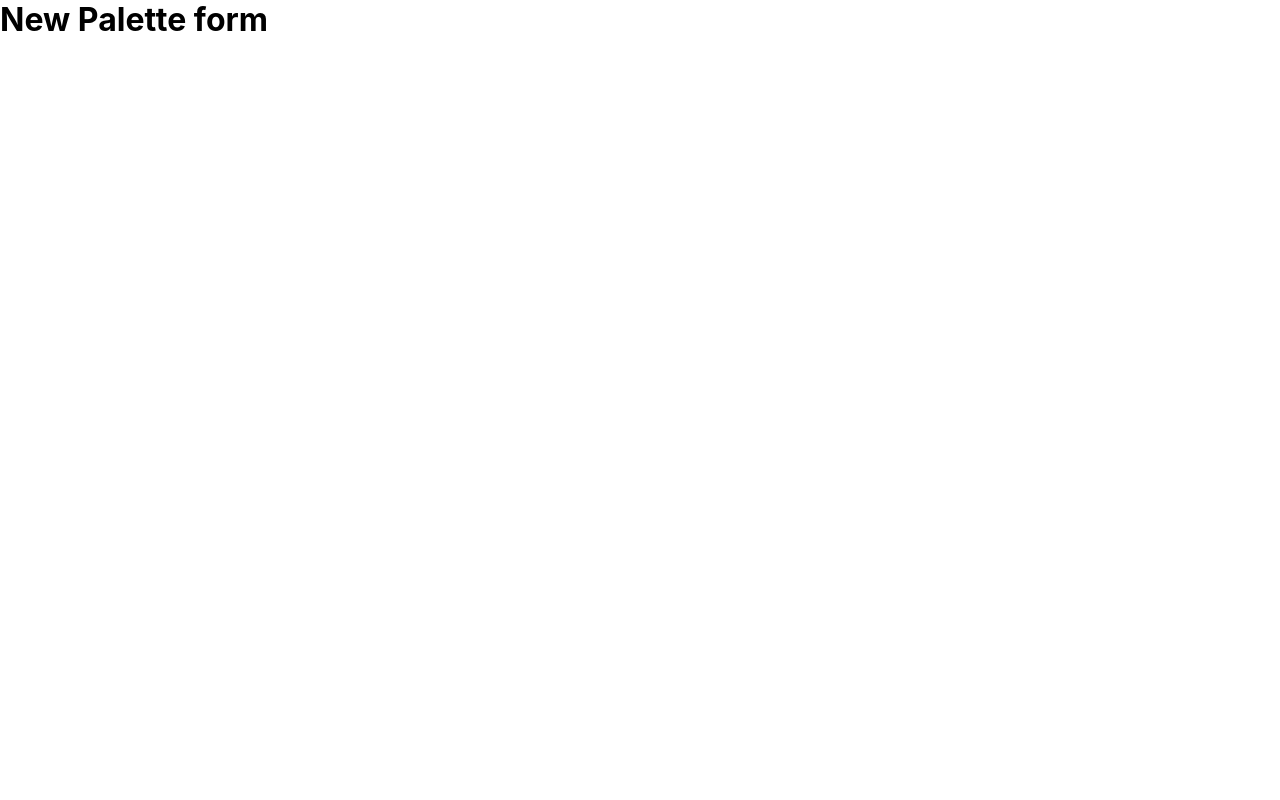
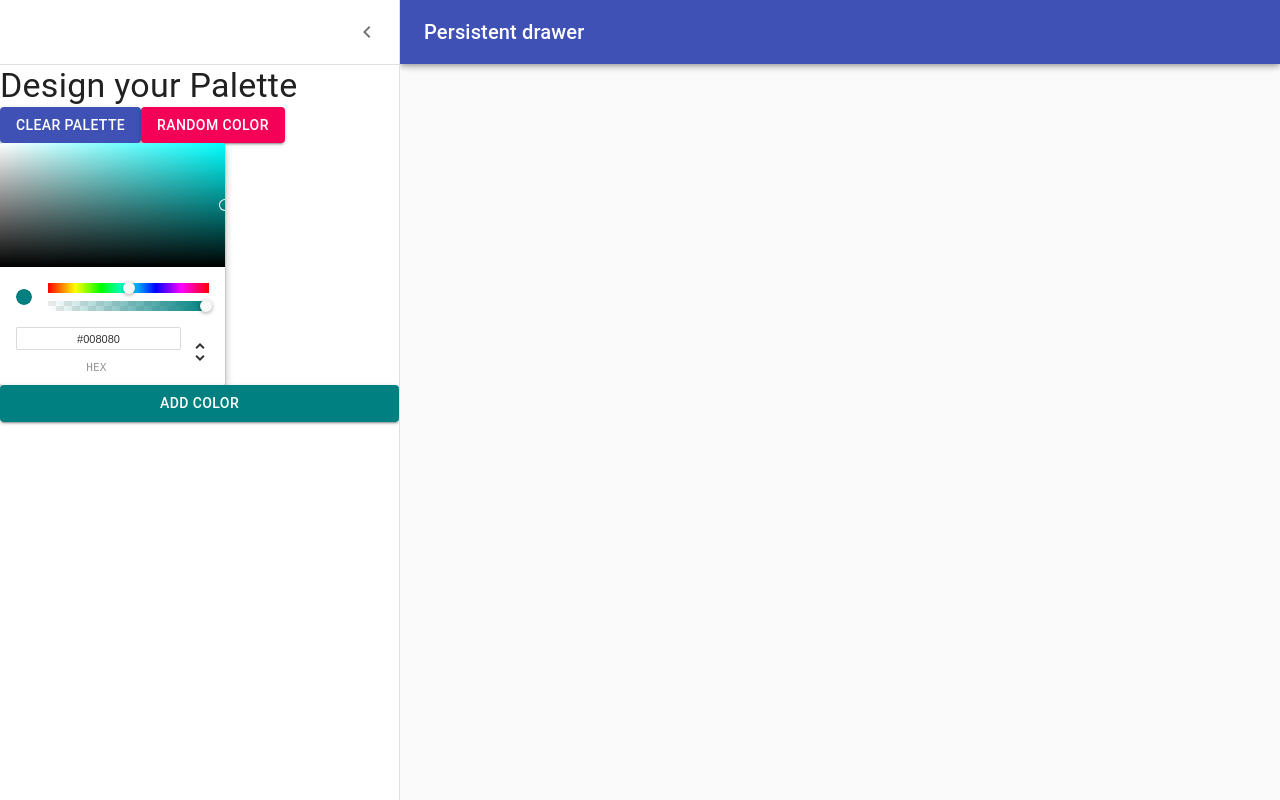
Before and after one commit to ravirajawasthi/color-palette-app, a React (Create React App) app: page /palette/new in a window 1280 px wide. Built offline with nearby package versions, Linux system fonts and the light colour scheme.

Commit message:
adding NewPaletteForm

```diff
--- a/package.json
+++ b/package.json
@@ -10,10 +10,13 @@
     "@testing-library/react": "^9.4.0",
     "@testing-library/user-event": "^7.2.1",
     "chroma-js": "^2.1.0",
+    "clsx": "^1.0.4",
     "rc-slider": "^8.7.1",
     "react": "^16.12.0",
+    "react-color": "^2.17.3",
     "react-copy-to-clipboard": "^5.0.2",
     "react-dom": "^16.12.0",
+    "react-material-ui-form-validator": "^2.0.9",
     "react-router-dom": "^5.1.2",
     "react-scripts": "3.3.0",
     "uuid": "^3.3.3"
--- /dev/null
+++ b/src/DraggableColorBox.js
@@ -0,0 +1,21 @@
+import React from 'react'
+import {withStyles} from '@material-ui/styles'
+
+const styles={
+    root:{
+        width: "20%",
+        height: "25%",
+        display: "inline-block",
+        position: "relative;  ",
+        margin: "0 auto",
+        cursor: "pointer",
+        marginBottom: "-3.7px",
+    }
+}
+
+function DraggableColorBox(props){
+    const {color, classes} = props
+    return <div className={classes.root} style={{backgroundColor: color}}>{color}</div>
+}
+
+export default withStyles(styles)(DraggableColorBox)
--- a/src/NewPaletteForm.js
+++ b/src/NewPaletteForm.js
@@ -1,9 +1,170 @@
-import React, { Component } from 'react'
+import React from "react";
+import classNames from "classnames";
+import { withStyles } from "@material-ui/core/styles";
+import Drawer from "@material-ui/core/Drawer";
+import CssBaseline from "@material-ui/core/CssBaseline";
+import AppBar from "@material-ui/core/AppBar";
+import Toolbar from "@material-ui/core/Toolbar";
+import Typography from "@material-ui/core/Typography";
+import Divider from "@material-ui/core/Divider";
+import IconButton from "@material-ui/core/IconButton";
+import MenuIcon from "@material-ui/icons/Menu";
+import ChevronLeftIcon from "@material-ui/icons/ChevronLeft";
+import Button from "@material-ui/core/Button";
+import DraggableColorBox from './DraggableColorBox';
+import {ChromePicker} from 'react-color';
 
-class NewPaletteForm extends Component{
-    render(){
-        return <h1>New Palette form</h1>
-    }
+const drawerWidth = 400;
+
+const styles = theme => ({
+  root: {
+    display: "flex"
+  },
+  appBar: {
+    transition: theme.transitions.create(["margin", "width"], {
+      easing: theme.transitions.easing.sharp,
+      duration: theme.transitions.duration.leavingScreen
+    })
+  },
+  appBarShift: {
+    width: `calc(100% - ${drawerWidth}px)`,
+    marginLeft: drawerWidth,
+    transition: theme.transitions.create(["margin", "width"], {
+      easing: theme.transitions.easing.easeOut,
+      duration: theme.transitions.duration.enteringScreen
+    })
+  },
+  menuButton: {
+    marginLeft: 12,
+    marginRight: 20
+  },
+  hide: {
+    display: "none"
+  },
+  drawer: {
+    width: drawerWidth,
+    flexShrink: 0
+  },
+  drawerPaper: {
+    width: drawerWidth
+  },
+  drawerHeader: {
+    display: "flex",
+    alignItems: "center",
+    padding: "0 8px",
+    ...theme.mixins.toolbar,
+    justifyContent: "flex-end"
+  },
+  content: {
+	  height: "calc(100vh - 64px)",
+    flexGrow: 1,
+    padding: theme.spacing.unit * 3,
+    transition: theme.transitions.create("margin", {
+      easing: theme.transitions.easing.sharp,
+      duration: theme.transitions.duration.leavingScreen
+    }),
+    marginLeft: -drawerWidth
+  },
+  contentShift: {
+    transition: theme.transitions.create("margin", {
+      easing: theme.transitions.easing.easeOut,
+      duration: theme.transitions.duration.enteringScreen
+    }),
+    marginLeft: 0
+  }
+});
+
+class NewPaletteForm extends React.Component {
+  constructor(props) {
+    super(props);
+    this.state = {
+	  open: true,
+	  currentColor: "teal",
+	  colors: []
+	};
+	this.addNewColor = this.addNewColor.bind(this)
+	this.updateNewColor = this.updateNewColor.bind(this)
+  }
+
+  handleDrawerOpen = () => {
+    this.setState({ open: true });
+  };
+
+  handleDrawerClose = () => {
+    this.setState({ open: false });
+  };
+
+  updateNewColor(newColor){
+	  this.setState({currentColor: newColor})
+  }
+
+  addNewColor(newColor){
+	  this.setState(st => {
+		  return {colors: [...st.colors, newColor]}
+	  })
+  }
+
+  render() {
+    const { classes } = this.props;
+    const { open } = this.state;
+
+    return (
+      <div className={classes.root}>
+        <CssBaseline />
+        <AppBar
+          position="fixed"
+          className={classNames(classes.appBar, {
+            [classes.appBarShift]: open
+          })}
+        >
+          <Toolbar disableGutters={!open}>
+            <IconButton
+              color="inherit"
+              aria-label="Open drawer"
+              onClick={this.handleDrawerOpen}
+              className={classNames(classes.menuButton, open && classes.hide)}
+            >
+              <MenuIcon />
+            </IconButton>
+            <Typography variant="h6" color="inherit" noWrap>
+              Persistent drawer
+            </Typography>
+          </Toolbar>
+        </AppBar>
+        <Drawer
+          className={classes.drawer}
+          variant="persistent"
+          anchor="left"
+          open={open}
+          classes={{
+            paper: classes.drawerPaper
+          }}
+        >
+          <div className={classes.drawerHeader}>
+            <IconButton onClick={this.handleDrawerClose}>
+              <ChevronLeftIcon />
+            </IconButton>
+          </div>
+          <Divider />
+		  <Typography variant="h4">Design your Palette</Typography>
+		  <div>
+			  <Button variant="contained" color="primary">Clear Palette</Button>
+			  <Button variant="contained" color="secondary">Random Color</Button>
+		  </div>
+		<ChromePicker color={this.state.currentColor} onChangeComplete={(newColor) => this.updateNewColor(newColor.hex)}/>
+		  <Button variant="contained" onClick={() => this.addNewColor(this.state.currentColor	)} style={{backgroundColor: this.state.currentColor}} color="primary">Add Color</Button>
+        </Drawer>
+        <main
+          className={classNames(classes.content, {
+            [classes.contentShift]: open
+          })}
+        >
+          <div className={classes.drawerHeader} />
+			  {this.state.colors.map(color => <DraggableColorBox color={color}/>)}
+        </main>
+      </div>
+    );
+  }
 }
 
-export default NewPaletteForm
+export default withStyles(styles, { withTheme: true })(NewPaletteForm);
```
Also changed, not shown: 1 other file (tests, documents, lock files or other folders).
